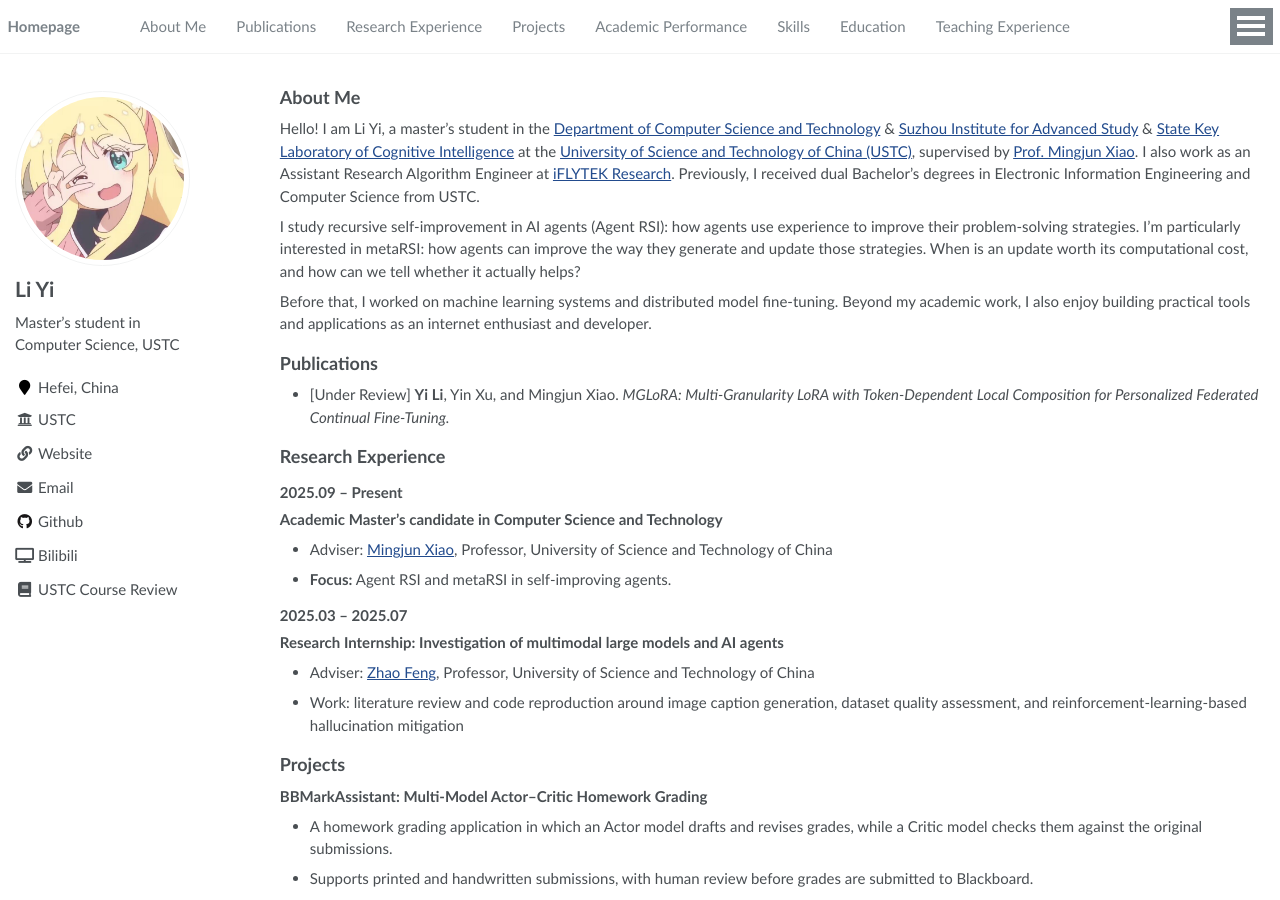
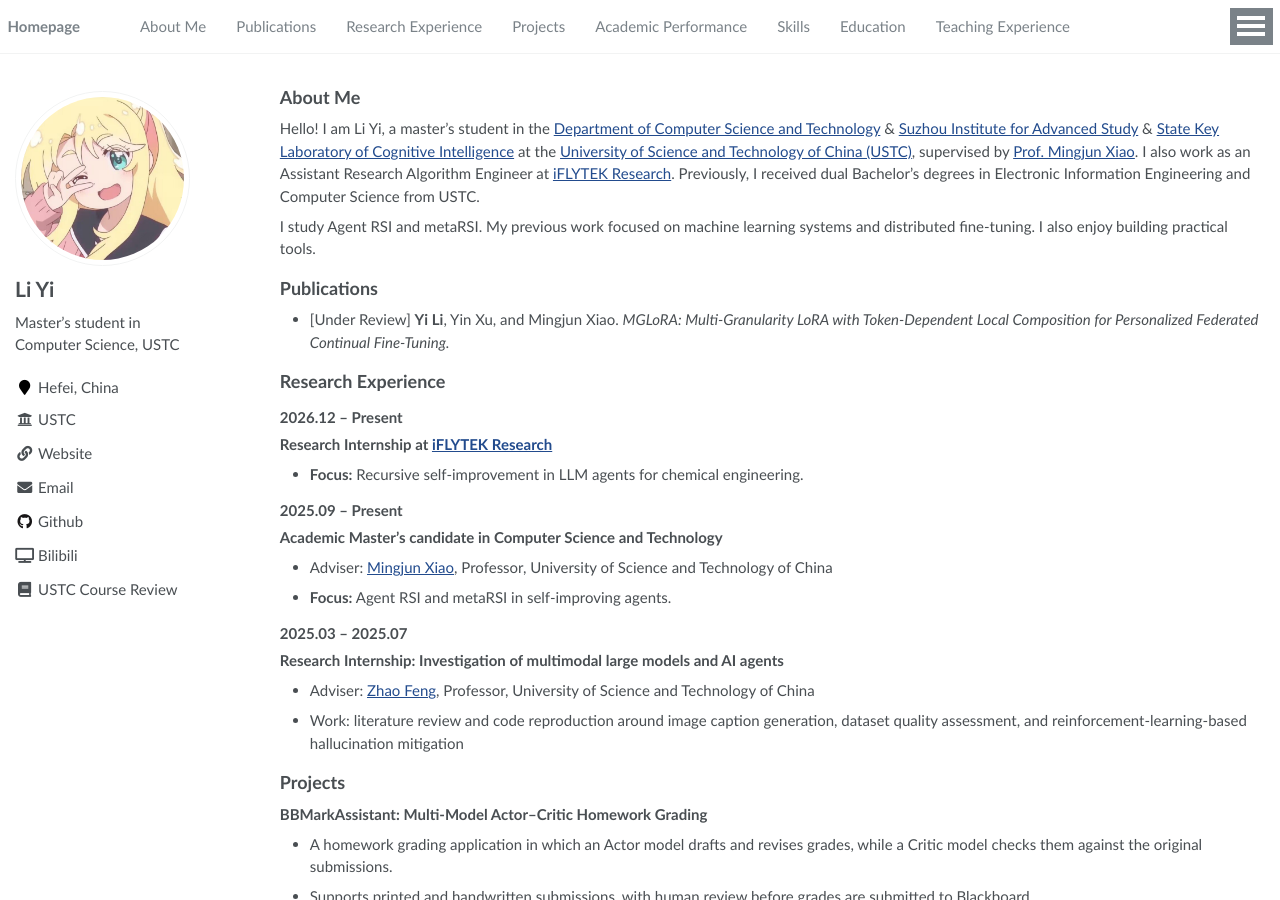
Before and after one commit to ly382965/ly382965.github.io, a Jekyll site: the page built from _pages/about.md, in a window 1280 px wide and 900 px high. Built offline with Jekyll 4.4.1, drawn with Linux system fonts in a browser that asks for light colours.

Commit message:
Add iFLYTEK research internship and shorten introduction

```diff
--- a/_pages/about.md
+++ b/_pages/about.md
@@ -12,15 +12,19 @@ redirect_from:
 
 Hello! I am Li Yi, a master's student in the [Department of Computer Science and Technology](https://cs.ustc.edu.cn/) & [Suzhou Institute for Advanced Study](https://sz.ustc.edu.cn/en/en_aboutus_college.html) & [State Key Laboratory of Cognitive Intelligence](https://dm.ustc.edu.cn/class_7/overview.html) at the [University of Science and Technology of China (USTC)](https://en.ustc.edu.cn/), supervised by [Prof. Mingjun Xiao](https://faculty.ustc.edu.cn/xiaomingjun/zh_CN/index.htm). I also work as an Assistant Research Algorithm Engineer at [iFLYTEK Research](https://iflytekresearch.iflytek.com/). Previously, I received dual Bachelor's degrees in Electronic Information Engineering and Computer Science from USTC.
 
-I study recursive self-improvement in AI agents (Agent RSI): how agents use experience to improve their problem-solving strategies. I’m particularly interested in metaRSI: how agents can improve the way they generate and update those strategies. When is an update worth its computational cost, and how can we tell whether it actually helps?
-
-Before that, I worked on machine learning systems and distributed model fine-tuning. Beyond my academic work, I also enjoy building practical tools and applications as an internet enthusiast and developer.
+I study Agent RSI and metaRSI. My previous work focused on machine learning systems and distributed fine-tuning. I also enjoy building practical tools.
 
 ## [Publications](#publications)
 
 - [Under Review] **Yi Li**, Yin Xu, and Mingjun Xiao. *MGLoRA: Multi-Granularity LoRA with Token-Dependent Local Composition for Personalized Federated Continual Fine-Tuning.*
 
 ## [Research Experience](#research-experience)
+
+### 2026.12 -- Present
+
+**Research Internship at [iFLYTEK Research](https://iflytekresearch.iflytek.com/)**
+
+- **Focus:** Recursive self-improvement in LLM agents for chemical engineering.
 
 ### 2025.09 -- Present
 
```
